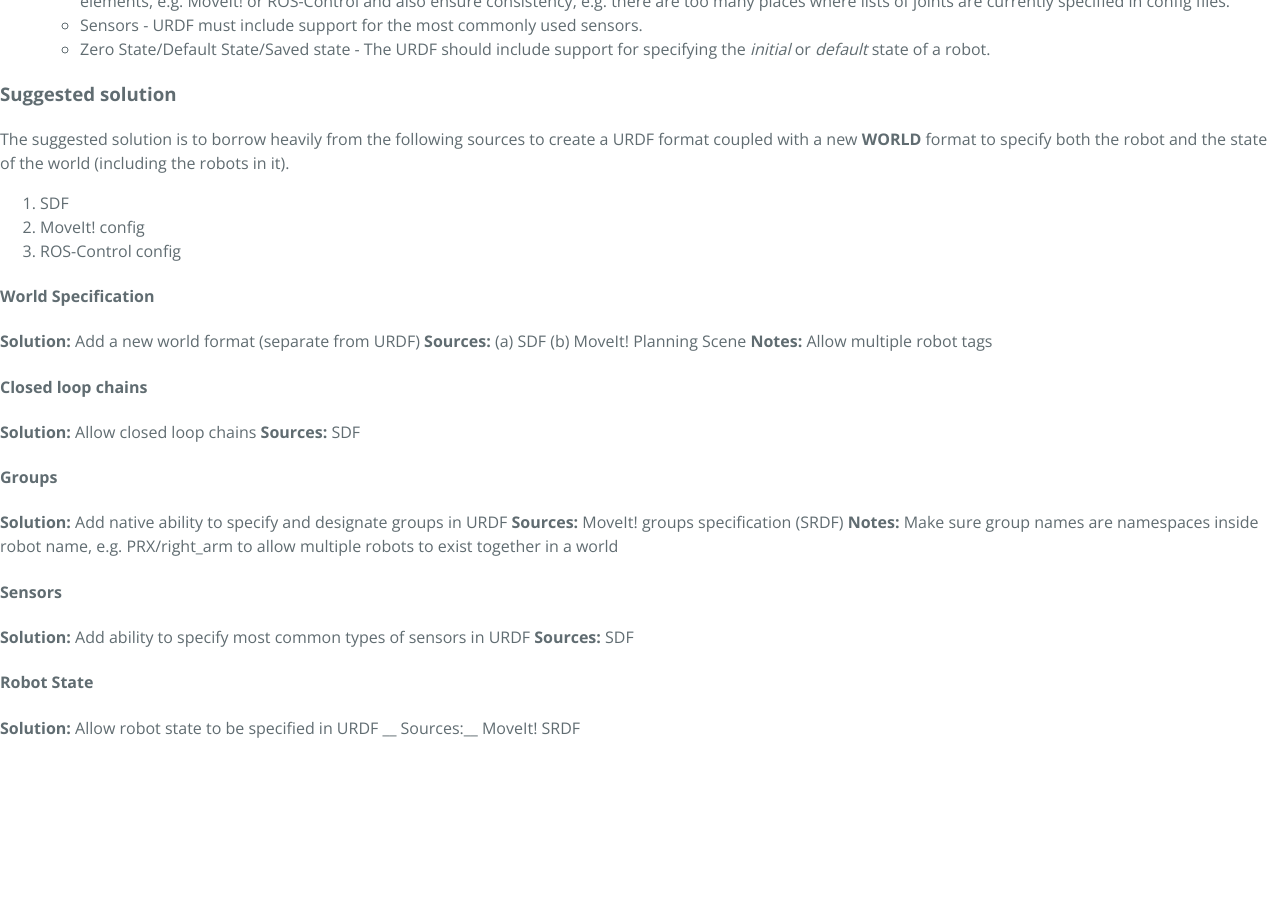
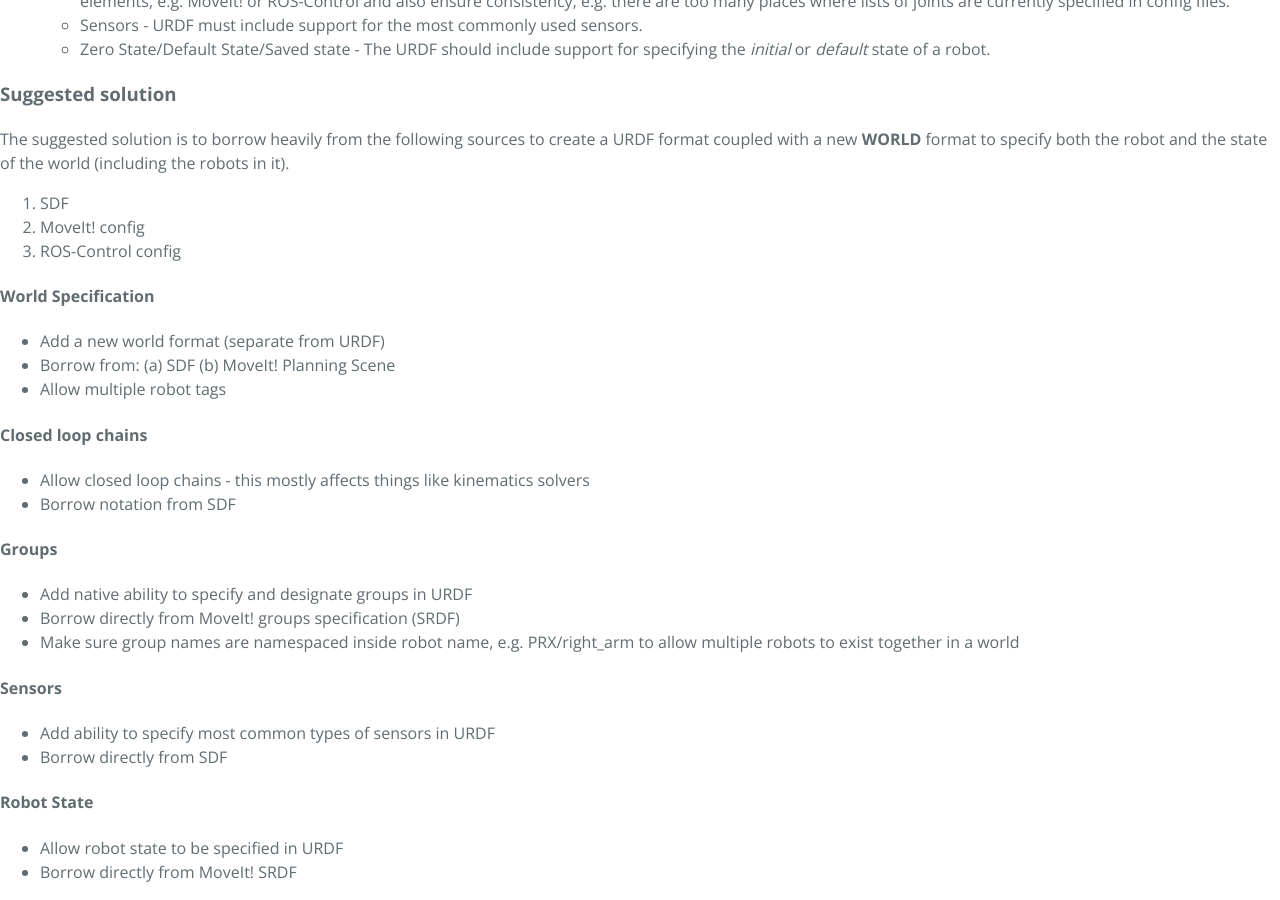
Before and after one commit to sachinchitta/urdf2, a Jekyll site: the page built from index.md, in a window 1280 px wide and 900 px high, scrolled down 1989 px. Built offline with Jekyll 4.4.1, drawn with Linux system fonts in a browser that asks for light colours; before the commit the page ends 2745 px from its top, so only the background shows below that.

Commit message:
change format

```diff
--- a/index.md
+++ b/index.md
@@ -65,23 +65,24 @@ The suggested solution is to borrow heavily from the following sources to create
 1. ROS-Control config
 
 #### World Specification
-__Solution:__ Add a new world format (separate from URDF)
-__Sources:__ (a) SDF (b) MoveIt! Planning Scene
-__Notes:__ Allow multiple robot tags
+* Add a new world format (separate from URDF)
+* Borrow from: (a) SDF (b) MoveIt! Planning Scene
+* Allow multiple robot tags
 
 #### Closed loop chains
-__Solution:__ Allow closed loop chains
-__Sources:__ SDF
+* Allow closed loop chains - this mostly affects things like kinematics solvers
+* Borrow notation from SDF
+
 
 #### Groups
-__Solution:__ Add native ability to specify and designate groups in URDF
-__Sources:__ MoveIt! groups specification (SRDF)
-__Notes:__ Make sure group names are namespaces inside robot name, e.g. PRX/right_arm to allow multiple robots to exist together in a world
+* Add native ability to specify and designate groups in URDF
+* Borrow directly from MoveIt! groups specification (SRDF)
+* Make sure group names are namespaced inside robot name, e.g. PRX/right_arm to allow multiple robots to exist together in a world
 
 #### Sensors
-__Solution:__ Add ability to specify most common types of sensors in URDF
-__Sources:__ SDF
+* Add ability to specify most common types of sensors in URDF
+* Borrow directly from SDF
 
 #### Robot State
-__Solution:__ Allow robot state to be specified in URDF
-__ Sources:__ MoveIt! SRDF
+* Allow robot state to be specified in URDF
+* Borrow directly from MoveIt! SRDF
```
